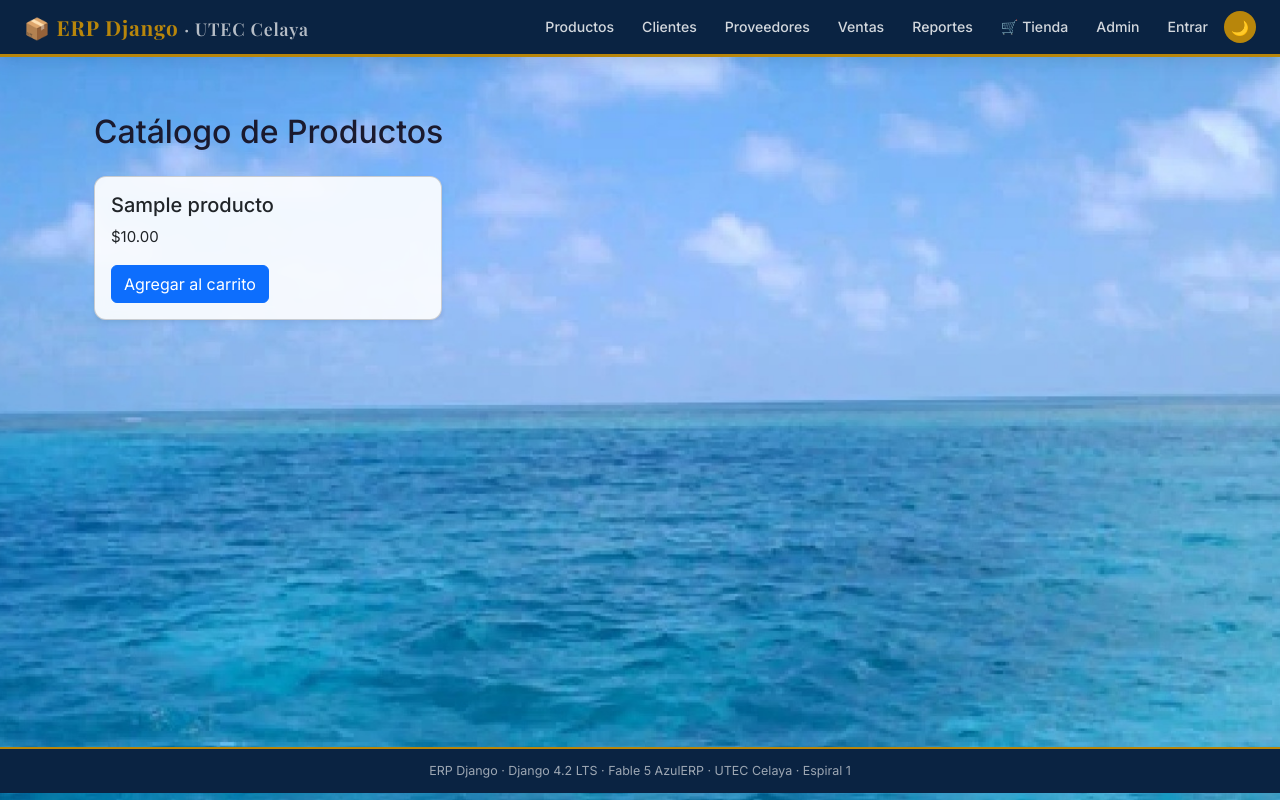
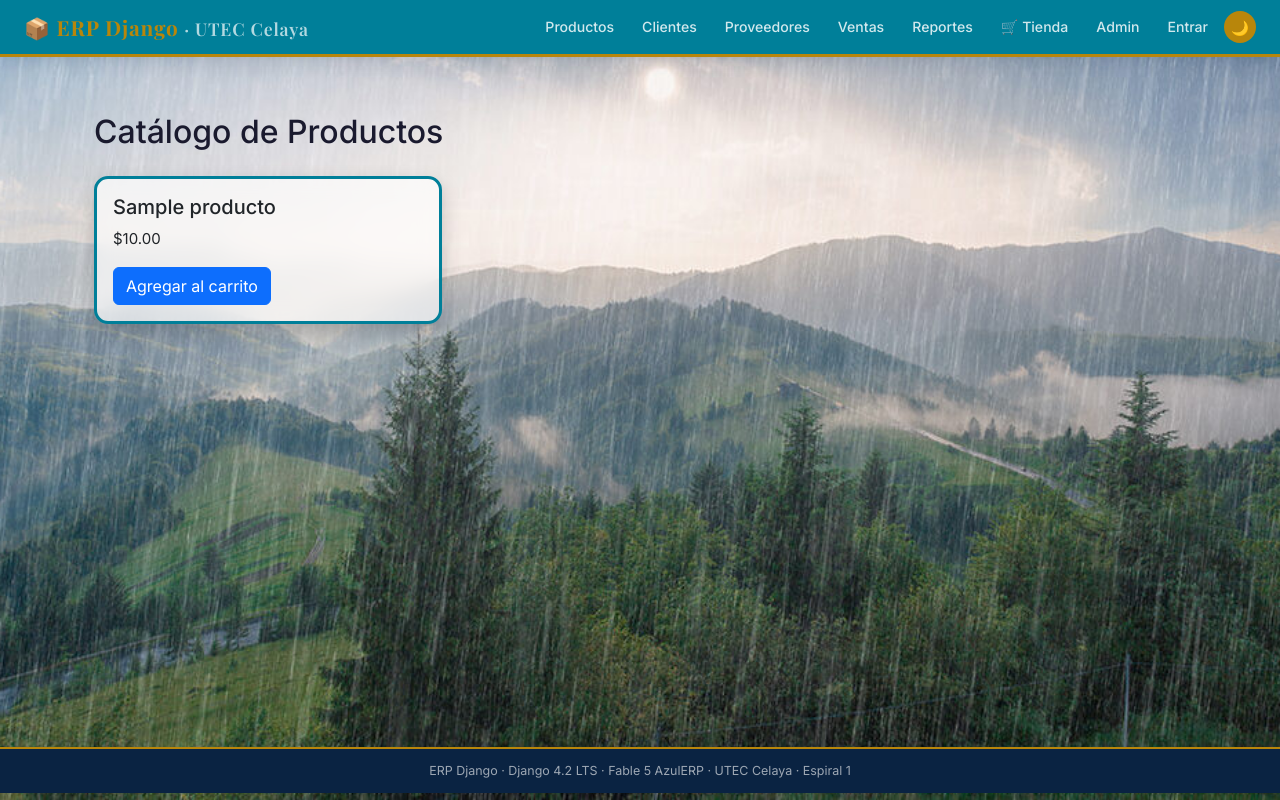
Before and after one commit to kdmoralesa2528-create/-erp-django-utec, a Django app: page /catalogo/ in a window 1280 px wide. Run offline with Django 4.2, Linux system fonts and the light colour scheme; tables that the repository leaves empty hold one stand-in row (values such as "Sample post").

Commit message:
Diseno bosque y tarjetas cristal con borde #007F99

```diff
--- a/templates/base.html
+++ b/templates/base.html
@@ -247,7 +247,7 @@
     {% block extra_css %}{% endblock %}
     <style>
   body {
-            background-image: url('/static/img/mar.jpg') !important;
+    background-image: url('/static/img/arboles-y-lluvia-e1654768653522.jpg') !important;
     background-size: cover !important;
     background-position: center !important;
     background-repeat: no-repeat !important;
@@ -255,11 +255,24 @@
     min-height: 100vh;
   }
 
+  .erp-navbar {
+    background: #007F99 !important;
+  }
+
   .erp-card, .card {
-            background-color: rgba(255, 255, 255, 0.90) !important;
-            backdrop-filter: blur(6px);
-            border-radius: 12px;
-            box-shadow: 0 8px 20px rgba(0, 0, 0, 0.15);
+    background-color: rgba(255, 255, 255, 0.68) !important;
+    backdrop-filter: blur(10px);
+    -webkit-backdrop-filter: blur(10px);
+    border: 3px solid #007F99 !important;
+    border-radius: 14px;
+    box-shadow: 0 8px 20px rgba(0, 0, 0, 0.18) !important;
+    transition: transform 0.2s ease, background-color 0.2s ease, box-shadow 0.2s ease;
+  }
+
+  .erp-card:hover, .card:hover {
+    background-color: rgba(255, 255, 255, 0.85) !important;
+    transform: translateY(-3px);
+    box-shadow: 0 12px 24px rgba(0, 0, 0, 0.22), 0 0 10px rgba(0, 127, 153, 0.45) !important;
   }
 </style>
 </head>
```
Also changed, not shown: static/img/arboles-y-lluvia-e1654768653522.jpg (added), static/img/lluvia.jpg (deleted). Lines whose indentation alone changed are shown as unchanged.
